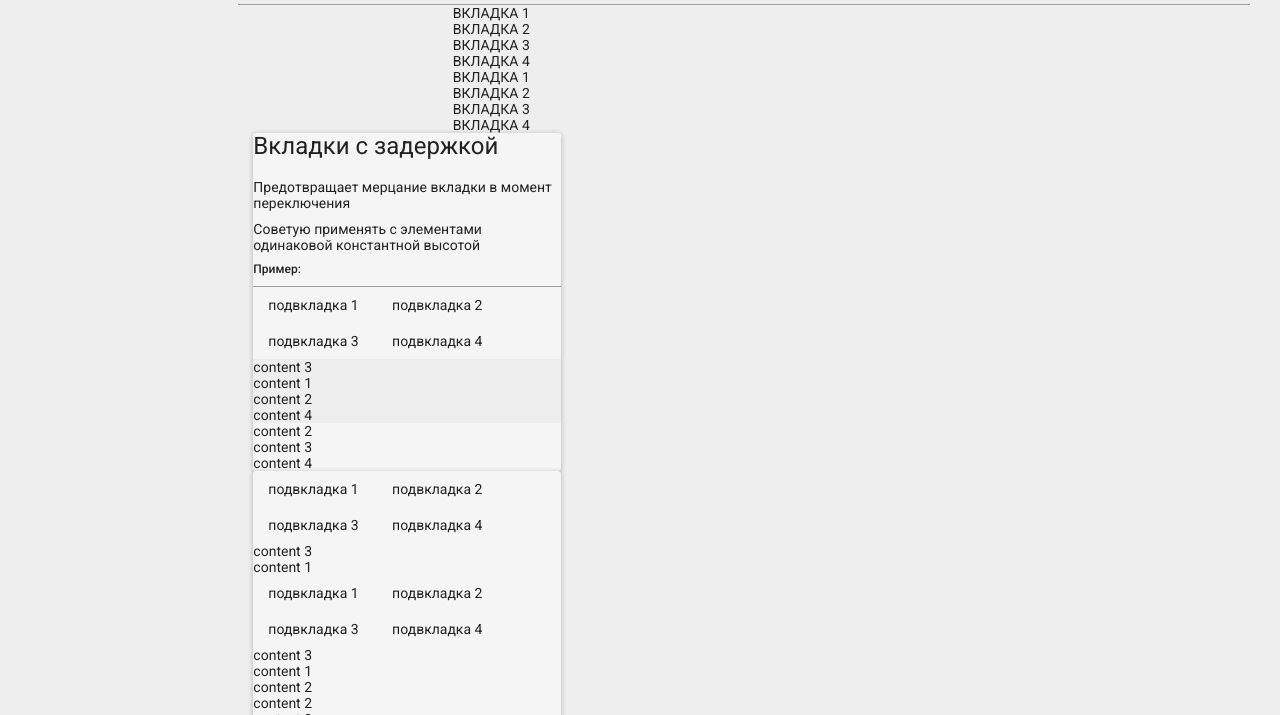
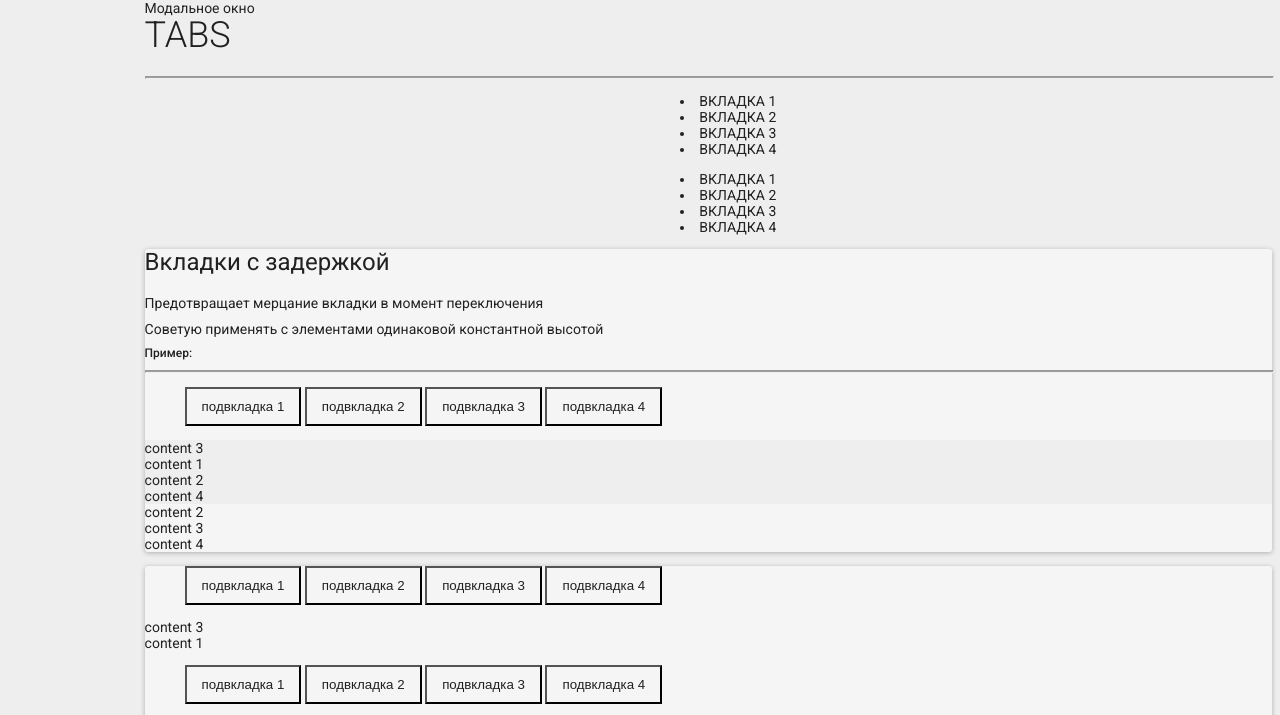
Before and after one commit to Kirpich634/UI, a plain HTML site: page index.html in a window 1280 px wide. Shown: the part 719-1434 px from the top of the page. Drawn offline with nearby package versions, Linux system fonts and the light colour scheme; files that its build step writes are made by us from their sources.

Commit message:
Grid уже виден)

```diff
--- a/index.html
+++ b/index.html
@@ -8,18 +8,23 @@
 
     <link href="https://fonts.googleapis.com/css?family=Roboto:100,300,400,500,700&subset=cyrillic" rel="stylesheet">
     <link href="https://fonts.googleapis.com/icon?family=Material+Icons" rel="stylesheet">
-    <link href="css/normalize.css" rel="stylesheet">
-    <link href="css/grid.css" rel="stylesheet">
+
+    <link href="dist/stylesheet/gred.css" rel="stylesheet">
+
+
+
     <link href="css/offsets.css" rel="stylesheet">
     <link href="css/rearranging.css" rel="stylesheet">
     <link href="css/helpers.css" rel="stylesheet">
     <link href="css/ui.css" rel="stylesheet">
+
     <link href="css/common.css" rel="stylesheet">
     <link href="css/style.css" rel="stylesheet">
 </head>
 <body class="main">
     <main class="container-fluid row">
         <nav id="nav" data-ui="sticky" hidden>
+
             <button class="menu-trigger hidden-lg-up">
                 <hr>
                 <hr>
--- /dev/null
+++ b/src/stylesheet/functions/_map_set.scss
@@ -0,0 +1,3 @@
+@function map-set($map, $key, $value) {
+	@return map-merge($map, ($key: $value));
+}
--- /dev/null
+++ b/src/stylesheet/grid/_gutter.scss
@@ -0,0 +1,3 @@
+@function gutter($name, $gutters: $grid-gutters) {
+	@return map-get($gutters, $name);
+}
--- /dev/null
+++ b/src/stylesheet/grid/_variables.scss
@@ -0,0 +1,71 @@
+// Grid breakpoints
+
+$grid-breakpoints: (
+	xs: 0,
+	sm: 480px,
+	md: 768px,
+	lg: 992px,
+	xl: 1200px,
+	xxl: 1600px
+) !default;
+
+// Grid containers
+
+$container-max-widths: (
+	xs: 100%,
+	sm: 540px,
+	md: 720px,
+	lg: 960px,
+	xl: 1140px,
+	xxl: 1140px
+) !default;
+
+// Grid columns
+
+$grid-columns: 24 !default;
+$grid-gutter: (
+	xs: 16px,
+	sm: 24px,
+	md: 32px,
+	lg: 40px,
+	xl: 48px,
+	xxl: 56px
+) !default;
+
+// Fonts
+//
+// Font, line-height, and color for body text, headings, and more.
+
+$font-family-sans-serif: -apple-system, system-ui, BlinkMacSystemFont, "Segoe UI", Roboto, "Helvetica Neue", Arial, sans-serif !default;
+$font-family-serif: Georgia, "Times New Roman", Times, serif !default;
+$font-family-monospace: Menlo, Monaco, Consolas, "Liberation Mono", "Courier New", monospace !default;
+$font-family-base: $font-family-sans-serif !default;
+
+$font-size-base: 1rem !default; // Assumes the browser default, typically `16px`
+$font-size-lg: 1.25rem !default;
+$font-size-sm: .875rem !default;
+$font-size-xs: .75rem !default;
+
+$font-weight-normal: normal !default;
+$font-weight-bold: bold !default;
+
+$font-weight-base: $font-weight-normal !default;
+$line-height-base: 1.5 !default;
+
+$font-size-h1: 2.5rem !default;
+$font-size-h2: 2rem !default;
+$font-size-h3: 1.75rem !default;
+$font-size-h4: 1.5rem !default;
+$font-size-h5: 1.25rem !default;
+$font-size-h6: 1rem !default;
+
+// Cards
+
+// Modals
+
+// Padding applied to the modal body
+$modal-inner-padding: 15px !default;
+
+$modal-lg: 800px !default;
+$modal-md: 500px !default;
+$modal-sm: 300px !default;
--- a/src/stylesheet/grid/gred.scss
+++ b/src/stylesheet/grid/gred.scss
@@ -1,4 +1,4 @@
-$breakpoints: (
+$grid-breakpoints: (
 	'xs': 0,
 	'sm': 480px,
 	'md': 768px,
@@ -7,21 +7,267 @@ $breakpoints: (
 	'xxl': 1600px
 ) !default;
 
-480
-768
-960
-1200
-1560
+$grid-columns: 24 !default;
 
-$col-count: 24 !default;
+@import "mixins/_respond";
 
-$padding: 16px;
+$grid-gutters: (
+	xs: 16px,
+	sm: 24px,
+	md: 32px,
+	lg: 40px,
+	xl: 48px,
+	xxl: 56px
+) !default;
+
+@import "_gutter";
 
 
-$col-count: 24;
+@each $breakpoint-name, $breakpoint-value in $grid-breakpoints {
+	%gutter-#{$breakpoint-name} {
+		@include respond-up($breakpoint-name) {
+			padding-right: gutter($breakpoint-name)  / 2;
+			padding-left: gutter($breakpoint-name) / 2;
+		}
+	}
 
-.container,
-.container-fluid {
-	padding-right: $padding;
-	padding-left: $padding;
+	.container {
+		@extend %gutter-#{$breakpoint-name};
+	}
+
+	@for $i from 1 through $grid-columns {
+		.col-#{$breakpoint-name}-#{$i} {
+			@extend %gutter-#{$breakpoint-name};
+		}
+	}
+
+	@include respond-up($breakpoint-name) {
+		.hidden-#{$breakpoint-name}-up {
+			display: none;
+		}
+
+		.font-thin-#{$breakpoint-name} {
+			font-weight: 100;
+		}
+
+		.font-extra-light-#{$breakpoint-name} {
+			font-weight: 200;
+		}
+
+		.font-light-#{$breakpoint-name} {
+			font-weight: 300;
+		}
+
+		.font-regular-#{$breakpoint-name}  {
+			font-weight: 400;
+		}
+
+		.font-medium-#{$breakpoint-name} {
+			font-weight: 500;
+		}
+
+		.font-semi-bold-#{$breakpoint-name} {
+			font-weight: 600;
+		}
+
+		.font-bold-#{$breakpoint-name} {
+			font-weight: 700;
+		}
+
+
+		.text-left-#{$breakpoint-name} {
+			text-align: left;
+		}
+
+		.text-right-#{$breakpoint-name} {
+			text-align: right;
+		}
+
+		.text-center-#{$breakpoint-name} {
+			text-align: center;
+		}
+
+		.text-justify-#{$breakpoint-name} {
+			text-align: justify;
+		}
+
+
+		.justify-content-start-#{$breakpoint-name} {
+			justify-content: flex-start;
+		}
+
+		.justify-content-center-#{$breakpoint-name} {
+			justify-content: center;
+		}
+
+		.justify-content-end-#{$breakpoint-name} {
+			justify-content: flex-end;
+		}
+
+		.justify-content-around-#{$breakpoint-name} {
+			justify-content: space-around;
+		}
+
+		.justify-content-between-#{$breakpoint-name} {
+			justify-content: space-between;
+		}
+
+
+
+		.align-content-start-#{$breakpoint-name} {
+			align-content: flex-start;
+		}
+
+		.align-content-end-#{$breakpoint-name} {
+			align-content: flex-end;
+		}
+
+		.align-content-center-#{$breakpoint-name} {
+			align-content: center;
+		}
+
+		.align-content-between-#{$breakpoint-name} {
+			align-content: space-between;
+		}
+
+		.align-content-around-#{$breakpoint-name} {
+			align-content: space-around;
+		}
+
+		.align-content-stretch-#{$breakpoint-name} {
+			align-content: stretch;
+		}
+
+
+
+		.items-start-#{$breakpoint-name} {
+			align-items: flex-start;
+		}
+
+		.items-end-#{$breakpoint-name} {
+			align-items: flex-end;
+		}
+
+		.items-center-#{$breakpoint-name} {
+			align-items: center;
+		}
+
+		.items-stretch-#{$breakpoint-name} {
+			align-items: stretch;
+		}
+
+		.items-baseline-#{$breakpoint-name} {
+			align-items: baseline;
+		}
+
+
+
+		.container {
+			width: floor($breakpoint-value / $grid-columns) * $grid-columns;
+			max-width: 100%;
+		}
+
+		.col-#{$breakpoint-name}-auto {
+			flex: 0 0 auto;
+			width: auto;
+		}
+
+		@for $i from 1 through $grid-columns {
+			$col-width: 100% / $grid-columns * $i;
+			.col-#{$breakpoint-name}-#{$i} {
+				flex: 0 0 $col-width;
+				max-width: $col-width;
+				width: $col-width;
+			}
+		}
+	}
+
+	@include respond-down($breakpoint-name) {
+		.hidden-#{$breakpoint-name}-down {
+			display: none;
+		}
+	}
+
+	@include respond($breakpoint-name) {
+		.hidden-#{$breakpoint-name} {
+			display: none;
+		}
+	}
 }
+
+
+
+.nowrap {
+	white-space: nowrap;
+}
+
+.lowercase {
+	text-transform: lowercase;
+}
+
+.uppercase {
+	text-transform: uppercase;
+}
+
+.capitalize {
+	text-transform: capitalize;
+}
+
+.round {
+	border-radius: 50%;
+}
+
+.rounded {
+	border-radius: 3px;
+}
+
+
+img.fluid {
+	display: block;
+	max-width: 100%;
+	height: auto;
+}
+
+.img {
+	width: 100%;
+	height: 100%;
+	background: center no-repeat;
+	background-size: cover;
+}
+
+
+.no-margin {
+	margin-right: 0;
+	margin-left: 0;
+}
+
+.no-padding {
+	padding-right: 0;
+	padding-left: 0;
+}
+
+
+.pull-right {
+	float: right;
+}
+
+.pull-left {
+	float: left;
+}
+
+.inline-block {
+	display: inline-block;
+}
+
+.center-block {
+	margin-right: auto;
+	margin-left: auto;
+}
+
+.overflow-hidden {
+	overflow: hidden;
+}
+
+.invisible {
+	visibility: hidden;
+}
--- a/src/stylesheet/grid/mixins/_breakpoints.scss
+++ /dev/null
@@ -1,54 +0,0 @@
-@function breakpoint-next($name, $breakpoints: $grid-breakpoints, $breakpoint-names: map-keys($breakpoints)) {
-  $n: index($breakpoint-names, $name);
-  @return if($n < length($breakpoint-names), nth($breakpoint-names, $n + 1), null);
-}
-
-@function breakpoint-min($name, $breakpoints: $grid-breakpoints) {
-  $min: map-get($breakpoints, $name);
-  @return if($min != 0, $min, null);
-}
-
-@function breakpoint-max($name, $breakpoints: $grid-breakpoints) {
-  $next: breakpoint-next($name, $breakpoints);
-  @return if($next, breakpoint-min($next, $breakpoints) - 1px, null);
-}
-
-@function breakpoint-infix($name, $breakpoints: $grid-breakpoints) {
-  @return if(breakpoint-min($name, $breakpoints) == null, "", "-#{$name}");
-}
-
-@mixin media-breakpoint-up($name, $breakpoints: $grid-breakpoints) {
-  $min: breakpoint-min($name, $breakpoints);
-  @if $min {
-    @media (min-width: $min) {
-      @content;
-    }
-  } @else {
-    @content;
-  }
-}
-
-@mixin media-breakpoint-down($name, $breakpoints: $grid-breakpoints) {
-  $max: breakpoint-max($name, $breakpoints);
-  @if $max {
-    @media (max-width: $max) {
-      @content;
-    }
-  } @else {
-    @content;
-  }
-}
-
-@mixin media-breakpoint-between($lower, $upper, $breakpoints: $grid-breakpoints) {
-  @include media-breakpoint-up($lower, $breakpoints) {
-    @include media-breakpoint-down($upper, $breakpoints) {
-      @content;
-    }
-  }
-}
-
-@mixin respond($name, $breakpoints: $grid-breakpoints) {
-  @include media-breakpoint-between($name, $name, $breakpoints) {
-    @content;
-  }
-}
--- /dev/null
+++ b/src/stylesheet/grid/mixins/_respond.scss
@@ -0,0 +1,48 @@
+@function breakpoint-next($name, $breakpoints: $grid-breakpoints, $breakpoint-names: map-keys($breakpoints)) {
+	$i: index($breakpoint-names, $name);
+	@return if($i < length($breakpoint-names), nth($breakpoint-names, $i + 1), null);
+}
+
+@function breakpoint-min($name, $breakpoints: $grid-breakpoints) {
+	$min: map-get($breakpoints, $name);
+	@return if($min != 0, $min, null);
+}
+
+@function breakpoint-max($name, $breakpoints: $grid-breakpoints) {
+	$next: breakpoint-next($name, $breakpoints);
+	@return if($next, breakpoint-min($next, $breakpoints) - 1px, null);
+}
+
+@function breakpoint-infix($name, $breakpoints: $grid-breakpoints) {
+	@return if(breakpoint-min($name, $breakpoints) == null, "", "-#{$name}");
+}
+
+@mixin respond-up($breakpoint, $breakpoints: $grid-breakpoints) {
+	$min: breakpoint-min($breakpoint, $breakpoints);
+	@if $min {
+		@media (min-width: $min) {
+			@content;
+		}
+	} @else {
+		@content;
+	}
+}
+
+@mixin respond-down($breakpoint, $breakpoints: $grid-breakpoints) {
+	$max: breakpoint-max($breakpoint, $breakpoints);
+	@if $max {
+		@media (max-width: $max) {
+			@content;
+		}
+	} @else {
+		@content;
+	}
+}
+
+@mixin respond($breakpoint, $breakpoints: $grid-breakpoints) {
+	@include respond-up($breakpoint) {
+		@include  respond-down($breakpoint) {
+			@content;
+		}
+	}
+}
--- a/src/stylesheet/grid/mixins/respond-down.scss
+++ /dev/null
@@ -1,10 +0,0 @@
-@mixin respond-down($breakpoint) {
-	@if map-has-key($breakpoints, $breakpoint) {
-		@media (max-width: map-get($breakpoints, $breakpoint) - 1) {
-			@content;
-		}
-	} @else {
-		@warn "Unfortunately, no value could be retrieved from `#{$breakpoint}`. "
-        + "Available breakpoints are: #{map-keys($breakpoints)}.";
-	}
-}
--- a/src/stylesheet/grid/mixins/respond-up.scss
+++ /dev/null
@@ -1,11 +0,0 @@
-@mixin respond-from($breakpoint) {
-	@if map-has-key($breakpoints, $breakpoint) {
-		@media (min-width: map-get($breakpoints, $breakpoint)) {
-			@content;
-		}
-	}
-	@else {
-		@warn "Unfortunately, no value could be retrieved from `#{$breakpoint}`. "
-        + "Available breakpoints are: #{map-keys($breakpoints)}.";
-	}
-}
--- a/src/stylesheet/grid/mixins/respond.scss
+++ /dev/null
@@ -1,10 +0,0 @@
-@mixin respond($breakpoint) {
-	@if map-has-key($breakpoints, $breakpoint) {
-		@media (min-width: map-get($breakpoints, $breakpoint)) AND (max-width: map-get-next($breakpoints, $breakpoint) - 1) {
-			@content;
-		}
-	} @else {
-		@warn "Unfortunately, no value could be retrieved from `#{$breakpoint}`. "
-        + "Available breakpoints are: #{map-keys($breakpoints)}.";
-	}
-}
--- a/src/stylesheet/normalize/normalize.scss
+++ b/src/stylesheet/normalize/normalize.scss
@@ -1,7 +1,6 @@
-/*! normalize.css v7.0.0 | MIT License | github.com/necolas/normalize.css */
-
-/* Document
-   ========================================================================== */
+* {
+	box-sizing: border-box;
+}
 
 /**
  * 1. Correct the line height in all browsers.
@@ -15,28 +14,59 @@ html {
 	-webkit-text-size-adjust: 100%; /* 2 */
 }
 
-/* Sections
-   ========================================================================== */
-
-/**
- * Remove the margin in all browsers (opinionated).
- */
-
 body {
 	margin: 0;
 }
 
-/**
- * Add the correct display in IE 9-.
- */
+audio[controls],
+button,
+input,
+meter,
+output,
+progress,
+select,
+textarea,
+video {
+	display: inline-flex;
+}
 
+address,
 article,
 aside,
+blockquote,
+body,
+canvas,
+dd,
+div,
+dl,
+dt,
+fieldset,
+figcaption,
+figure,
 footer,
+form,
+h1,
+h2,
+h3,
+h4,
+h5,
+h6,
 header,
+main,
+menu,
 nav,
-section {
-  display: block;
+ol,
+output,
+p,
+pre,
+section,
+ul {
+	display: flex;
+	flex-wrap: wrap;
+}
+
+*:focus {
+	outline: none;
 }
 
 /**
@@ -49,26 +79,8 @@ h1 {
 	margin: 0.67em 0;
 }
 
-/* Grouping content
-   ========================================================================== */
-
-/**
- * Add the correct display in IE 9-.
- * 1. Add the correct display in IE.
- */
-
-figcaption,
-figure,
-main { /* 1 */
-  display: block;
-}
-
-/**
- * Add the correct margin in IE 8.
- */
-
 figure {
-  margin: 1em 40px;
+	margin: 0;
 }
 
 /**
@@ -87,24 +99,7 @@ hr {
  * 2. Correct the odd `em` font sizing in all browsers.
  */
 
-pre {
-  font-family: monospace, monospace; /* 1 */
-  font-size: 1em; /* 2 */
-}
-
-/* Text-level semantics
-   ========================================================================== */
-
-/**
- * 1. Remove the gray background on active links in IE 10.
- * 2. Remove gaps in links underline in iOS 8+ and Safari 8+.
- */
-
-a {
-  background-color: transparent; /* 1 */
-  -webkit-text-decoration-skip: objects; /* 2 */
-}
-
+/
 /**
  * 1. Remove the bottom border in Chrome 57- and Firefox 39-.
  * 2. Add the correct text decoration in Chrome, Edge, IE, Opera, and Safari.
@@ -114,15 +109,6 @@ abbr[title] {
 	border-bottom: none; /* 1 */
 	text-decoration: underline; /* 2 */
 	text-decoration: underline dotted; /* 2 */
-}
-
-/**
- * Prevent the duplicate application of `bolder` by the next rule in Safari 6.
- */
-
-b,
-strong {
-  font-weight: inherit;
 }
 
 /**
@@ -194,40 +180,6 @@ sup {
 
 /* Embedded content
    ========================================================================== */
-
-/**
- * Add the correct display in IE 9-.
- */
-
-audio,
-video {
-  display: inline-block;
-}
-
-/**
- * Add the correct display in iOS 4-7.
- */
-
-audio:not([controls]) {
-  display: none;
-  height: 0;
-}
-
-/**
- * Remove the border on images inside links in IE 10-.
- */
-
-img {
-  border-style: none;
-}
-
-/**
- * Hide the overflow in IE.
- */
-
-svg:not(:root) {
-  overflow: hidden;
-}
 
 /* Forms
    ========================================================================== */
@@ -320,7 +272,6 @@ fieldset {
  */
 
 legend {
-  box-sizing: border-box; /* 1 */
 	color: inherit; /* 2 */
 	display: table; /* 1 */
 	max-width: 100%; /* 1 */
@@ -329,32 +280,11 @@ legend {
 }
 
 /**
- * 1. Add the correct display in IE 9-.
- * 2. Add the correct vertical alignment in Chrome, Firefox, and Opera.
- */
-
-progress {
-  display: inline-block; /* 1 */
-  vertical-align: baseline; /* 2 */
-}
-
-/**
  * Remove the default vertical scrollbar in IE.
  */
 
 textarea {
 	overflow: auto;
-}
-
-/**
- * 1. Add the correct box sizing in IE 10-.
- * 2. Remove the padding in IE 10-.
- */
-
-[type="checkbox"],
-[type="radio"] {
-  box-sizing: border-box; /* 1 */
-  padding: 0; /* 2 */
 }
 
 /**
@@ -394,54 +324,3 @@ textarea {
 	-webkit-appearance: button; /* 1 */
 	font: inherit; /* 2 */
 }
-
-/* Interactive
-   ========================================================================== */
-
-/*
- * Add the correct display in IE 9-.
- * 1. Add the correct display in Edge, IE, and Firefox.
- */
-
-details, /* 1 */
-menu {
-  display: block;
-}
-
-/*
- * Add the correct display in all browsers.
- */
-
-summary {
-  display: list-item;
-}
-
-/* Scripting
-   ========================================================================== */
-
-/**
- * Add the correct display in IE 9-.
- */
-
-canvas {
-  display: inline-block;
-}
-
-/**
- * Add the correct display in IE.
- */
-
-template {
-  display: none;
-}
-
-/* Hidden
-   ========================================================================== */
-
-/**
- * Add the correct display in IE 10-.
- */
-
-[hidden] {
-  display: none;
-}
--- a/src/stylesheet/style.scss
+++ b/src/stylesheet/style.scss
@@ -1,8 +1,5 @@
-@import "functions/_map-get-next";
-
-
-@import "normalize/normalize";
-@import "grid/gred";
-@import "utilities/utilities";
-@import "helpers/helpers";
-@import "ui/ui";
+//@import "normalize/normalize";
+//@import "grid/gred";
+//@import "utilities/utilities";
+//@import "helpers/helpers";
+//@import "ui/ui";
--- a/src/stylesheet/ui/ui.scss
+++ b/src/stylesheet/ui/ui.scss
@@ -0,0 +1,5 @@
+.btn {
+
+
+
+}
```
Lines whose indentation alone changed are shown as unchanged.
